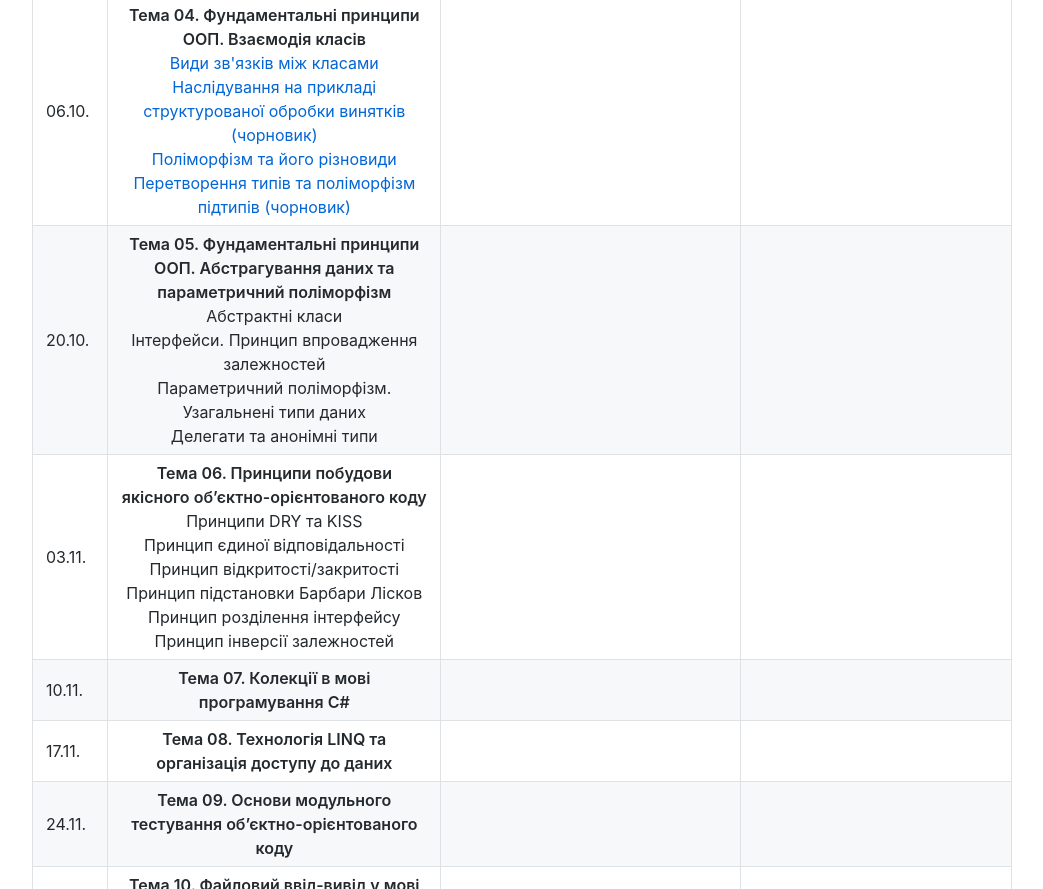
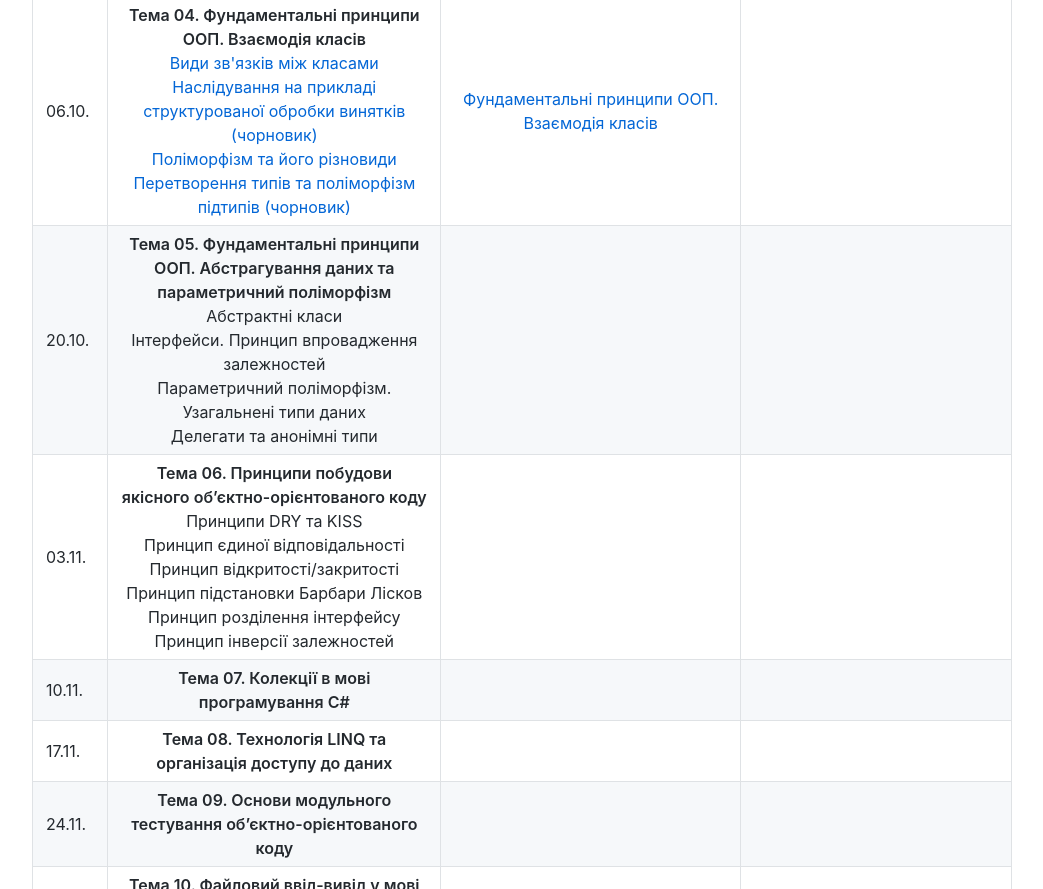
Before and after one commit to csbc-edu/csbc-edu.github.io, a plain HTML site: page oop/index.html in a window 1280 px wide. Shown: the part 1288-2177 px from the top of the page, without its empty margins (118-1161 px from the left). Drawn offline with Linux system fonts and the light colour scheme.

Commit message:
+lab04 oop

```diff
--- a/oop/index.html
+++ b/oop/index.html
@@ -114,7 +114,7 @@
 
       </td>
       <td style="text-align: center">
-
+        <a href="https://csbc-edu.github.io/oop/homework/hw04_class_relationships.pdf">Фундаментальні принципи ООП. Взаємодія класів</a>
       </td>
       <td style="text-align: left">
 
```
Also changed, not shown: 1 other file.
